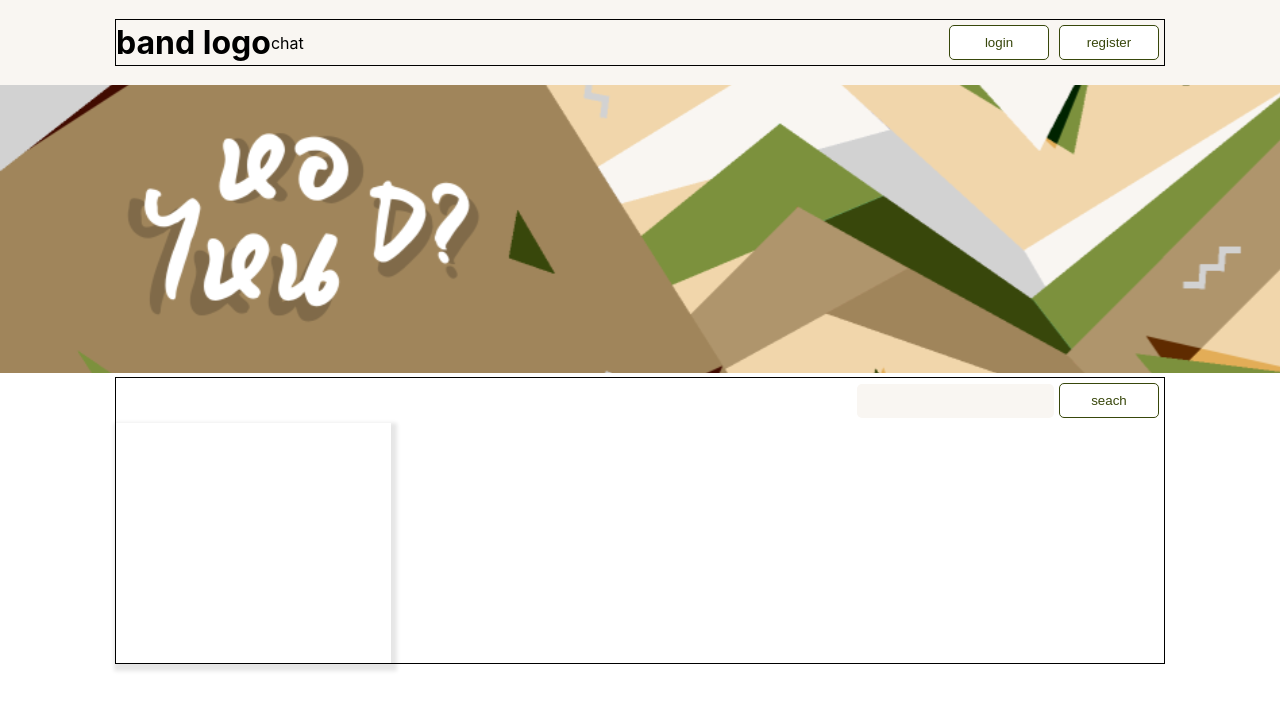
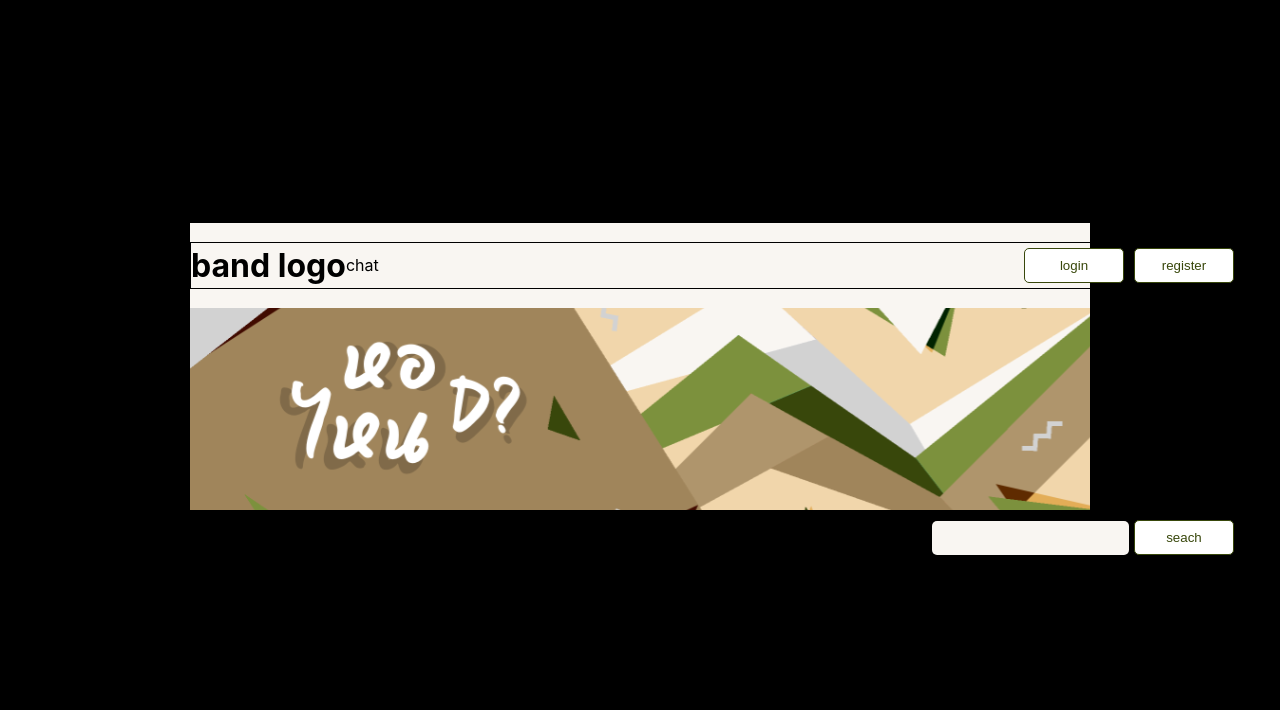
Before and after one commit to krit9354/hornaidee, a React (Create React App) app: page / in a window 1280 px wide. Shown: the top 710 px of the page. Built offline with nearby package versions, Linux system fonts and the light colour scheme.

Commit message:
aajansudteeluk

```diff
--- /dev/null
+++ b/craco.config.js
@@ -0,0 +1,7 @@
+module.exports = {
+    plugins: [
+      {
+        plugin: require('craco-plugin-scoped-css'),
+      },
+    ],
+  }
--- a/src/index.js
+++ b/src/index.js
@@ -3,11 +3,34 @@ import ReactDOM from 'react-dom/client';
 import './index.css';
 import App from './App';
 import reportWebVitals from './reportWebVitals';
+import Login from './pages/Login'
+import Register from './pages/register'
+import {createBrowserRouter,RouterProvider} from "react-router-dom";
+const router = createBrowserRouter([
+  {
+    path: "/",
+    element: (
+      <App />
+    ),
+  },
+  {
+    path: "Login",
+    element: (
+      <Login />
+    ),
+  },
+  {
+    path: "Register",
+    element: (
+      <Register />
+    ),
+  },
+])
 
 const root = ReactDOM.createRoot(document.getElementById('root'));
 root.render(
   <React.StrictMode>
-    <App />
+    <RouterProvider router={router} />
   </React.StrictMode>
 );
 
--- a/src/pages/Login.js
+++ b/src/pages/Login.js
@@ -1,4 +1,4 @@
-import './Login.css';
+import './Login.scoped.css';
 function Login() {
   return (
     <body>
--- a/src/pages/register.js
+++ b/src/pages/register.js
@@ -1,4 +1,4 @@
-import './register.css';
+import './register.scoped.css';
 function Register() {
   return (
     <body>
--- a/src/pages/register.css
+++ b/src/pages/register.scoped.css
@@ -1,6 +1,6 @@
 body {
     text-align: center;
-    background-color: rgba(241, 214, 171, 1);
+    background-color: rgb(0, 0, 0);
     height: 1024px;
     width: 900px;
     margin-top: 100px;
```
Also changed, not shown: package.json (+6 -4 lines), src/pages/Login.scoped.css (renamed from src/pages/Login.css), 1 other file (tests, documents, lock files or other folders).
